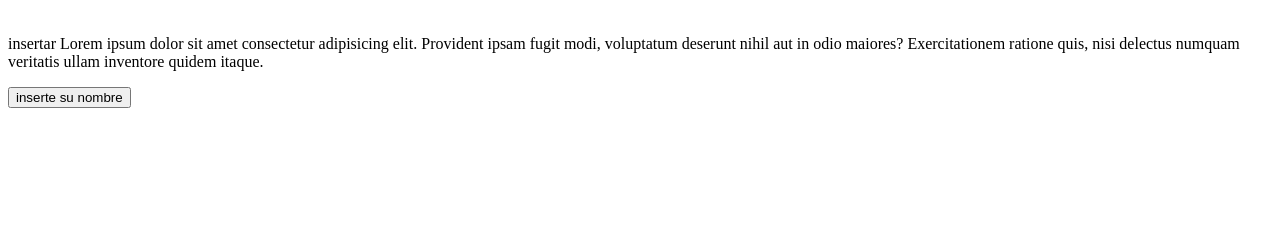
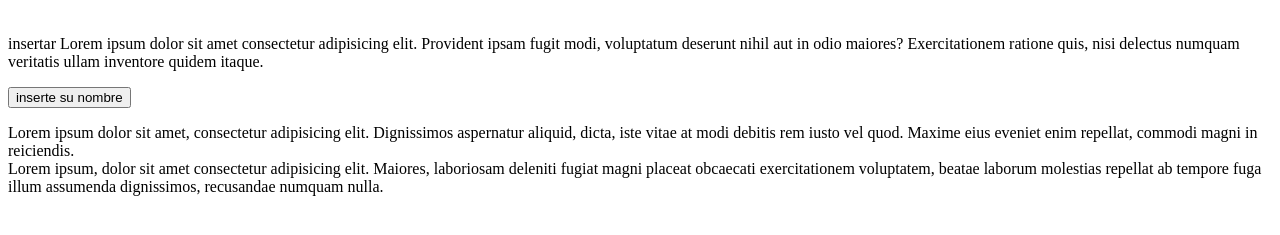
Before and after one commit to DkarDy/versioncontrol1, a plain HTML site: page index.html in a window 1280 px wide. Shown: the part 79-314 px from the top of the page. Drawn offline with Linux system fonts and the light colour scheme.

Commit message:
version0.4

```diff
--- a/index.html
+++ b/index.html
@@ -11,5 +11,7 @@
     <br>
     <p>insertar Lorem ipsum dolor sit amet consectetur adipisicing elit. Provident ipsam fugit modi, voluptatum deserunt nihil aut in odio maiores? Exercitationem ratione quis, nisi delectus numquam veritatis ullam inventore quidem itaque.</p>
     <button>inserte su nombre</button>
+    <p>Lorem ipsum dolor sit amet, consectetur adipisicing elit. Dignissimos aspernatur aliquid, dicta, iste vitae at modi debitis rem iusto vel quod. Maxime eius eveniet enim repellat, commodi magni in reiciendis. <br> Lorem ipsum, dolor sit amet consectetur adipisicing elit. Maiores, laboriosam deleniti fugiat magni placeat obcaecati exercitationem voluptatem, beatae laborum molestias repellat ab tempore fuga illum assumenda dignissimos, recusandae numquam nulla.</p>
+
 </body>
 </html>
```
